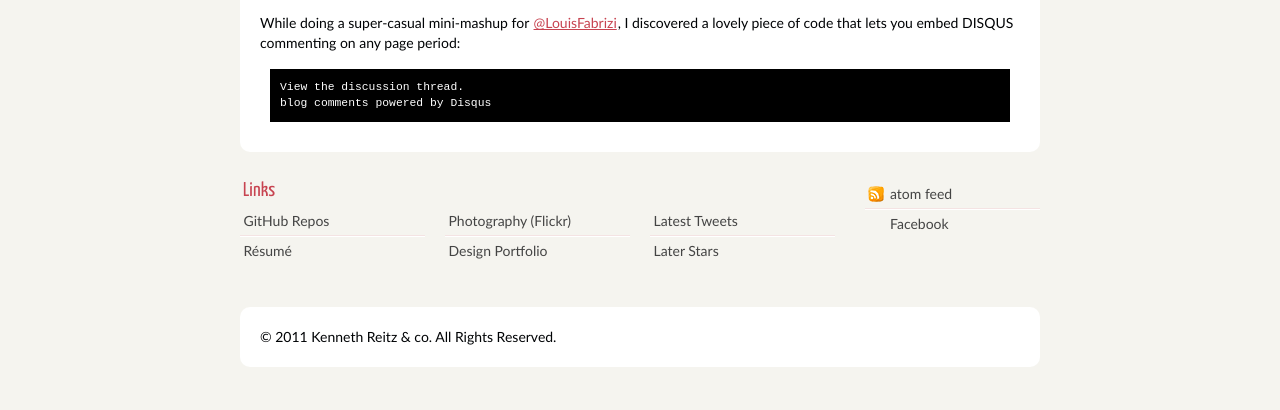
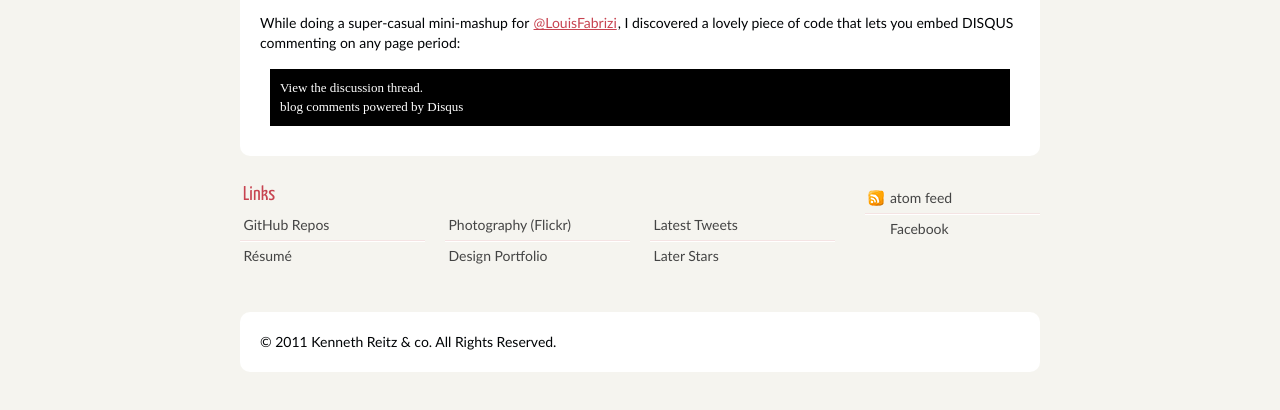
Before and after one commit to kennethreitz-archive/.com, a plain HTML site: page disqus-2-is-awesome.html in a window 1280 px wide. Shown: the part 342-752 px from the top of the page. Drawn offline with Linux system fonts and the light colour scheme; a script that the page names is missing.

Commit message:
content update

```diff
--- a/theme/css/main.css
+++ b/theme/css/main.css
@@ -101,7 +101,12 @@ dl {margin: 0 0 1.5em 0;}
 dt {font-weight: bold;}
 dd {margin-left: 1.5em;}
 
-pre{background-color: #000; padding: 10px; color: #fff; margin: 10px; overflow: auto;}
+pre{
+	background-color: #000; padding: 10px; color: #fff; margin: 10px; overflow: auto;
+	font-family: Inconsolata;
+	font-size: 13px;
+
+}
 
 /* Quotes */
 blockquote {
```
